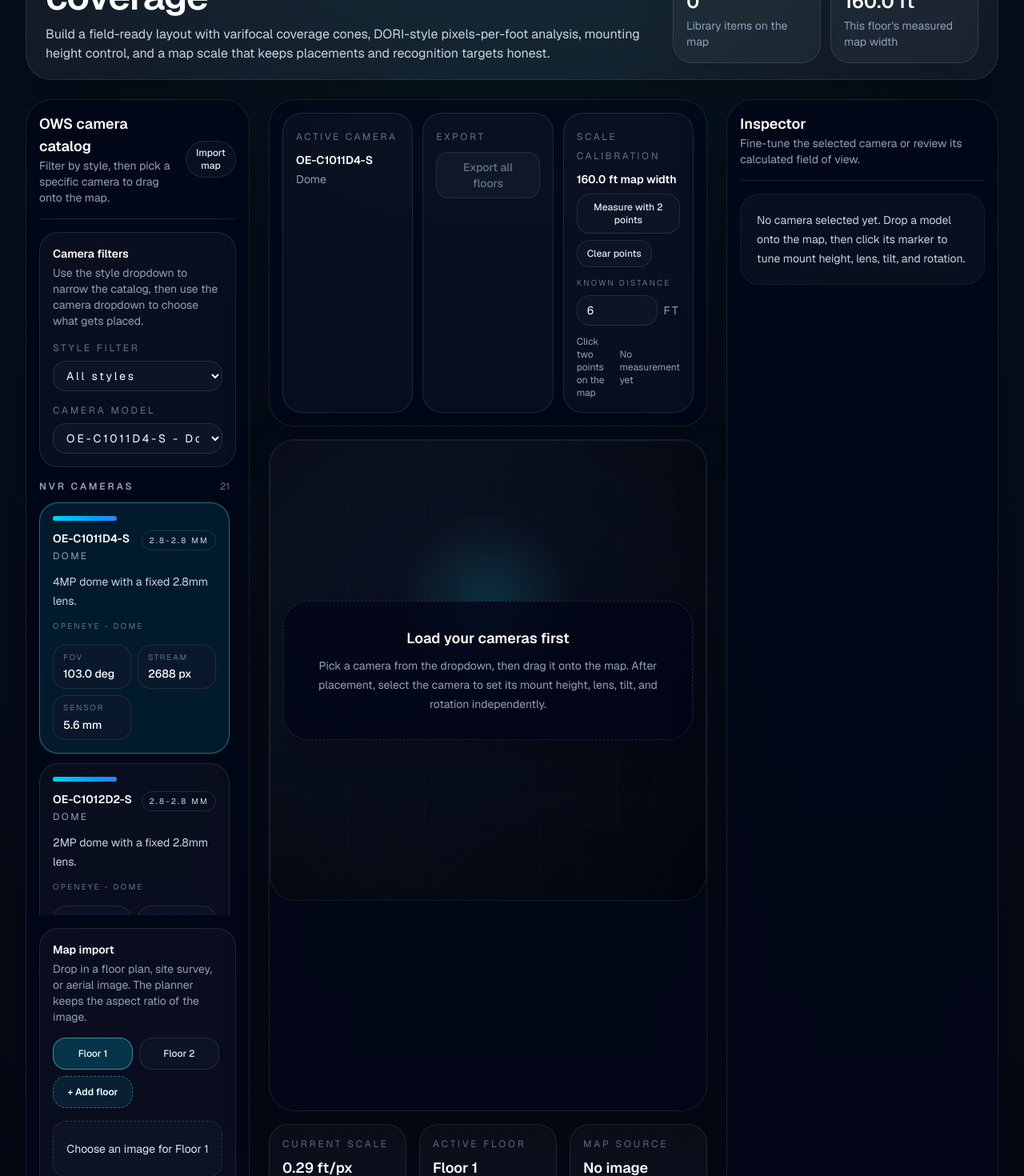
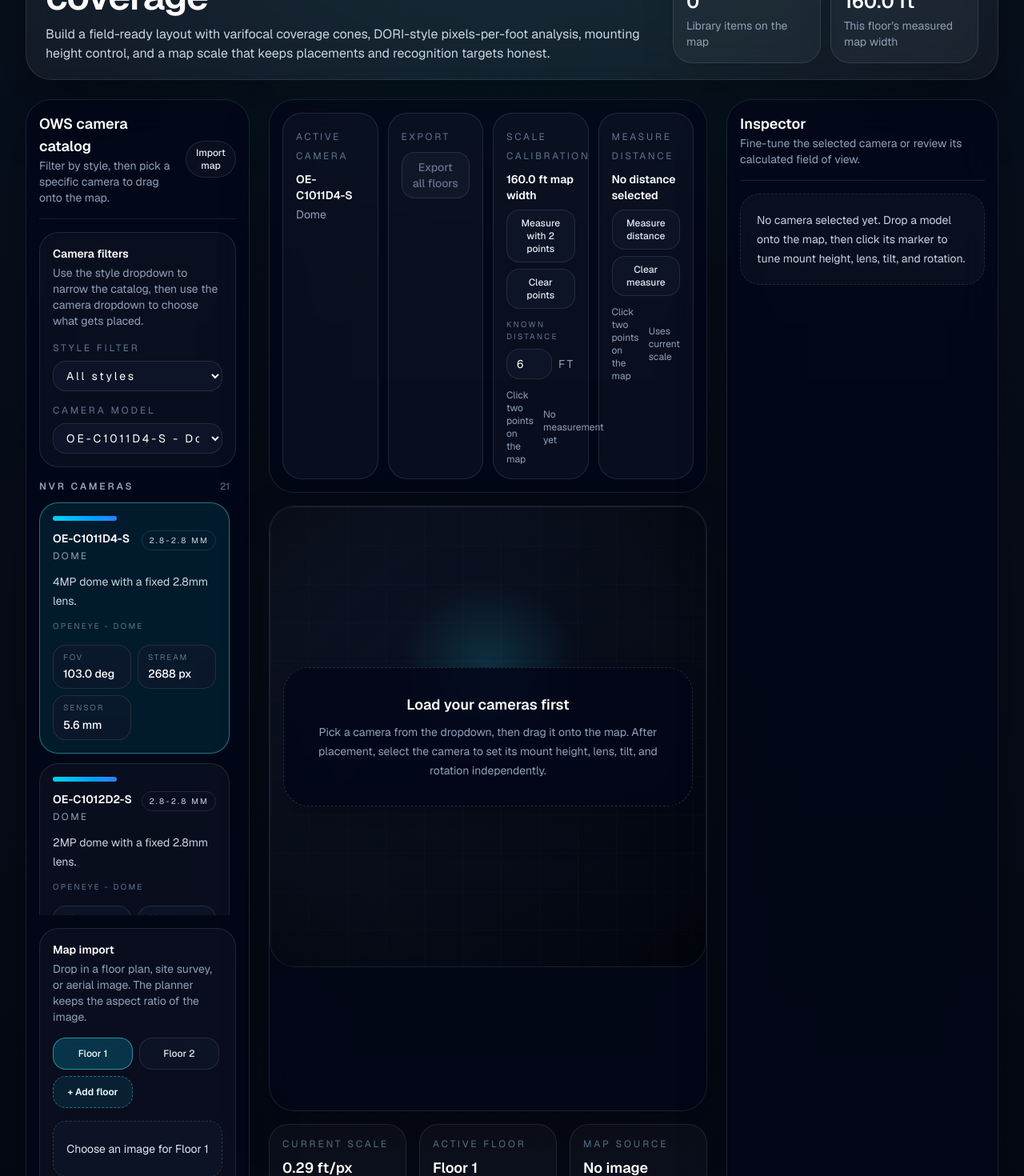
Before and after one commit to shojar/openeye-site-designer, a Next.js app: page / in a window 1280 px wide. Shown: the part 300-1770 px from the top of the page at 80% size. Built offline with nearby package versions, Linux system fonts and the light colour scheme.

Commit message:
added measure tool

```diff
--- a/app/camera-designer-client.tsx
+++ b/app/camera-designer-client.tsx
@@ -46,6 +46,7 @@ type MapSlot = {
   widthFt: number;
   scaleMeasureFeet: number;
   scaleMeasurePoints: Array<{ x: number; y: number }>;
+  distanceMeasurePoints: Array<{ x: number; y: number }>;
   name: string;
   placements: Placement[];
 };
@@ -61,6 +62,8 @@ type CameraHead = {
 type DrawableHead = CameraHead & {
   rotationDeg: number;
 };
+
+const appVersion = "0.0.6";
 
 const cameraModelsCatalog: CameraModel[] = [
   {
@@ -628,6 +631,48 @@ function classifyRangeByZone(distanceFt: number, zones: Array<{ label: string; i
   const matchingZone = zones.find((zone) => distanceFt >= zone.innerRadiusFt && distanceFt <= zone.radiusFt);
 
   return matchingZone?.label ?? "Below detection";
+}
+
+function isPointInPolygon(point: { x: number; y: number }, polygon: Array<{ x: number; y: number }>) {
+  let isInside = false;
+
+  for (let index = 0, previousIndex = polygon.length - 1; index < polygon.length; previousIndex = index++) {
+    const current = polygon[index];
+    const previous = polygon[previousIndex];
+    const crossesY = current.y > point.y !== previous.y > point.y;
+    const intersectionX = ((previous.x - current.x) * (point.y - current.y)) / (previous.y - current.y) + current.x;
+
+    if (crossesY && point.x < intersectionX) {
+      isInside = !isInside;
+    }
+  }
+
+  return isInside;
+}
+
+function buildConeBandPolygon(
+  x: number,
+  y: number,
+  innerRadius: number,
+  outerRadius: number,
+  centerAngleDeg: number,
+  horizontalFovDeg: number,
+) {
+  const baseAngle = toRadians(centerAngleDeg - 90);
+  const halfSpan = toRadians(Math.min(horizontalFovDeg, 170) / 2);
+  const leftAngle = baseAngle - halfSpan;
+  const rightAngle = baseAngle + halfSpan;
+  const outerLeft = { x: x + Math.cos(leftAngle) * outerRadius, y: y + Math.sin(leftAngle) * outerRadius };
+  const outerRight = { x: x + Math.cos(rightAngle) * outerRadius, y: y + Math.sin(rightAngle) * outerRadius };
+
+  if (innerRadius <= 0.5) {
+    return [{ x, y }, outerLeft, outerRight];
+  }
+
+  const innerLeft = { x: x + Math.cos(leftAngle) * innerRadius, y: y + Math.sin(leftAngle) * innerRadius };
+  const innerRight = { x: x + Math.cos(rightAngle) * innerRadius, y: y + Math.sin(rightAngle) * innerRadius };
+
+  return [innerLeft, outerLeft, outerRight, innerRight];
 }
 
 function getHorizontalFov(model: CameraModel, lensMm: number) {
@@ -1012,6 +1057,7 @@ function createEmptyMapSlot(index: number): MapSlot {
     widthFt: 160,
     scaleMeasureFeet: 6,
     scaleMeasurePoints: [],
+    distanceMeasurePoints: [],
     name: `Floor ${index + 1}`,
     placements: [],
   };
@@ -1038,6 +1084,8 @@ function getHoverReadout(
   const dxPx = (hoverPoint.x - placement.x) * stageSize.width;
   const dyPx = (hoverPoint.y - placement.y) * stageSize.height;
   const distanceFt = Math.hypot(dxPx, dyPx) * feetPerPixel;
+  const pointPx = { x: hoverPoint.x * stageSize.width, y: hoverPoint.y * stageSize.height };
+  const originPx = { x: placement.x * stageSize.width, y: placement.y * stageSize.height };
   const heads = getDrawableHeads(placement, model);
   const matchingHeads = heads
     .map((head) => {
@@ -1072,12 +1120,27 @@ function getHoverReadout(
         : distanceFt >= groundFootprint.nearFt &&
           distanceFt <= groundFootprint.farFt &&
           Math.abs(((toDegrees(Math.atan2(dyPx, dxPx)) - (head.rotationDeg - 90) + 540) % 360) - 180) <= horizontalFovDeg / 2;
+      const polygonZone = !isFisheyeModel(model) && tiltDeg > 2 && horizontalFovDeg < 150
+        ? [...zones].reverse().find((zone) =>
+            isPointInPolygon(
+              pointPx,
+              buildConeBandPolygon(
+                originPx.x,
+                originPx.y,
+                zone.innerRadiusFt / Math.max(feetPerPixel, 0.001),
+                zone.radiusFt / Math.max(feetPerPixel, 0.001),
+                head.rotationDeg,
+                horizontalFovDeg,
+              ),
+            ),
+          )
+        : null;
 
       return {
         head,
         distanceFt,
         pixelsPerFoot,
-        recognitionType: classifyRangeByZone(distanceFt, zones),
+        recognitionType: polygonZone?.label ?? classifyRangeByZone(distanceFt, zones),
         insideFov,
       };
     })
@@ -1097,6 +1160,7 @@ export default function CameraDesignerClient() {
   const [stageSize, setStageSize] = useState<StageSize>({ width: 0, height: 0 });
   const [draggingPlacementId, setDraggingPlacementId] = useState<string | null>(null);
   const [isMeasuringScale, setIsMeasuringScale] = useState(false);
+  const [isMeasuringDistance, setIsMeasuringDistance] = useState(false);
   const [hoverPoint, setHoverPoint] = useState<{ x: number; y: number } | null>(null);
 
   const stageRef = useRef<HTMLDivElement | null>(null);
@@ -1111,6 +1175,7 @@ export default function CameraDesignerClient() {
   const mapWidthFt = activeMap.widthFt;
   const scaleMeasureFeet = activeMap.scaleMeasureFeet;
   const scaleMeasurePoints = activeMap.scaleMeasurePoints;
+  const distanceMeasurePoints = activeMap.distanceMeasurePoints;
   const mapName = activeMap.name;
   const placements = activeMap.placements;
   const hasAnyPlacements = maps.some((map) => map.placements.length > 0);
@@ -1120,6 +1185,7 @@ export default function CameraDesignerClient() {
     setActiveMapIndex(index);
     setSelectedPlacementId(null);
     setIsMeasuringScale(false);
+    setIsMeasuringDistance(false);
   }
 
   function addFloor() {
@@ -1263,6 +1329,26 @@ export default function CameraDesignerClient() {
     return scaleMeasureFeetPerPixel * stageSize.width;
   }, [scaleMeasureFeetPerPixel, stageSize.width]);
 
+  const distanceMeasureDistancePx = useMemo(() => {
+    if (distanceMeasurePoints.length < 2 || stageSize.width <= 0 || stageSize.height <= 0) {
+      return null;
+    }
+
+    const [startPoint, endPoint] = distanceMeasurePoints;
+    const dx = (endPoint.x - startPoint.x) * stageSize.width;
+    const dy = (endPoint.y - startPoint.y) * stageSize.height;
+
+    return Math.hypot(dx, dy);
+  }, [distanceMeasurePoints, stageSize.height, stageSize.width]);
+
+  const distanceMeasureDistanceFt = useMemo(() => {
+    if (!distanceMeasureDistancePx || stageSize.width <= 0) {
+      return null;
+    }
+
+    return distanceMeasureDistancePx * (mapWidthFt / stageSize.width);
+  }, [distanceMeasureDistancePx, mapWidthFt, stageSize.width]);
+
   const inspectedStats = useMemo(() => {
     if (!selectedPlacement || !selectedModel) return null;
 
@@ -1315,8 +1401,13 @@ export default function CameraDesignerClient() {
     updateActiveMap((map) => ({ ...map, scaleMeasurePoints: [] }));
   }
 
+  function clearDistanceMeasurement() {
+    setIsMeasuringDistance(false);
+    updateActiveMap((map) => ({ ...map, distanceMeasurePoints: [] }));
+  }
+
   function handleStageClick(event: React.MouseEvent<HTMLDivElement>) {
-    if (!isMeasuringScale) {
+    if (!isMeasuringScale && !isMeasuringDistance) {
       return;
     }
 
@@ -1326,6 +1417,29 @@ export default function CameraDesignerClient() {
       x: clamp((event.clientX - rect.left) / rect.width, 0.03, 0.97),
       y: clamp((event.clientY - rect.top) / rect.height, 0.03, 0.97),
     };
+
+    if (isMeasuringDistance) {
+      setMaps((currentMaps) =>
+        currentMaps.map((map, index) => {
+          if (index !== measuringMapIndex) {
+            return map;
+          }
+
+          const nextPoints = map.distanceMeasurePoints.length >= 2 ? [point] : [...map.distanceMeasurePoints, point];
+
+          return {
+            ...map,
+            distanceMeasurePoints: nextPoints,
+          };
+        }),
+      );
+
+      if (distanceMeasurePoints.length === 1) {
+        setIsMeasuringDistance(false);
+      }
+
+      return;
+    }
 
     setMaps((currentMaps) =>
       currentMaps.map((map, index) => {
@@ -1547,8 +1661,13 @@ export default function CameraDesignerClient() {
         <section className="rounded-[2rem] border border-white/10 bg-white/5 px-6 py-5 shadow-[0_30px_80px_rgba(0,0,0,0.35)] backdrop-blur-xl">
           <div className="flex flex-col gap-4 lg:flex-row lg:items-end lg:justify-between">
             <div className="max-w-3xl space-y-4">
-              <div className="inline-flex items-center gap-2 rounded-full border border-cyan-400/30 bg-cyan-400/10 px-3 py-1 text-xs font-medium uppercase tracking-[0.24em] text-cyan-200">
-                OpenEye / OWS site designer
+              <div className="flex flex-wrap items-center gap-2">
+                <div className="inline-flex items-center gap-2 rounded-full border border-cyan-400/30 bg-cyan-400/10 px-3 py-1 text-xs font-medium uppercase tracking-[0.24em] text-cyan-200">
+                  OpenEye / OWS site designer
+                </div>
+                <div className="inline-flex items-center gap-2 rounded-full border border-white/10 bg-slate-950/60 px-3 py-1 text-xs font-medium uppercase tracking-[0.24em] text-slate-300">
+                  Version {appVersion}
+                </div>
               </div>
               <div className="space-y-3">
                 <h1 className="text-4xl font-semibold tracking-tight text-white sm:text-5xl">
@@ -1738,7 +1857,7 @@ export default function CameraDesignerClient() {
 
           <section className="flex min-w-0 flex-col gap-4">
             <div className="rounded-[2rem] border border-white/10 bg-slate-950/70 p-4 shadow-[0_24px_60px_rgba(0,0,0,0.3)] backdrop-blur-xl">
-              <div className="grid gap-3 md:grid-cols-3">
+              <div className="grid gap-3 md:grid-cols-2 xl:grid-cols-4">
                 <div className="rounded-3xl border border-white/10 bg-white/[0.03] p-4">
                   <span className="text-xs uppercase tracking-[0.22em] text-slate-500">Active camera</span>
                   <div className="mt-2 text-sm font-semibold text-white">{activeCameraLabel}</div>
@@ -1765,6 +1884,7 @@ export default function CameraDesignerClient() {
                       type="button"
                       onClick={() => {
                         setIsMeasuringScale((currentValue) => !currentValue);
+                        setIsMeasuringDistance(false);
                         updateActiveMap((map) => ({ ...map, scaleMeasurePoints: [] }));
                       }}
                       className={`rounded-2xl border px-3 py-2 text-xs font-medium transition ${
@@ -1811,6 +1931,45 @@ export default function CameraDesignerClient() {
                     <span>{scaleMeasureMapWidthFt ? `${formatNumber(scaleMeasureMapWidthFt)} ft map width` : "No measurement yet"}</span>
                   </div>
                 </label>
+
+                <label className="rounded-3xl border border-white/10 bg-white/[0.03] p-4">
+                  <span className="text-xs uppercase tracking-[0.22em] text-slate-500">Measure distance</span>
+                  <div className="mt-2 text-sm font-semibold text-white">
+                    {distanceMeasureDistanceFt ? `${formatNumber(distanceMeasureDistanceFt)} ft` : "No distance selected"}
+                  </div>
+                  <div className="mt-2 flex flex-wrap gap-2">
+                    <button
+                      type="button"
+                      onClick={() => {
+                        setIsMeasuringDistance((currentValue) => !currentValue);
+                        setIsMeasuringScale(false);
+                        updateActiveMap((map) => ({ ...map, distanceMeasurePoints: [] }));
+                      }}
+                      className={`rounded-2xl border px-3 py-2 text-xs font-medium transition ${
+                        isMeasuringDistance
+                          ? "border-violet-300/50 bg-violet-400/20 text-violet-50"
+                          : "border-white/10 bg-slate-900/70 text-slate-200 hover:border-violet-300/40 hover:bg-violet-400/10"
+                      }`}
+                    >
+                      {isMeasuringDistance ? "Measuring distance" : "Measure distance"}
+                    </button>
+                    <button
+                      type="button"
+                      onClick={clearDistanceMeasurement}
+                      className="rounded-2xl border border-white/10 bg-slate-900/70 px-3 py-2 text-xs font-medium text-slate-200 transition hover:border-violet-300/40 hover:bg-violet-400/10"
+                    >
+                      Clear measure
+                    </button>
+                  </div>
+                  <div className="mt-3 flex items-center justify-between gap-3 text-xs text-slate-400">
+                    <span>
+                      {distanceMeasurePoints.length < 2
+                        ? "Click two points on the map"
+                        : `${formatNumber(distanceMeasureDistancePx ?? 0, 1)} px selected`}
+                    </span>
+                    <span>{distanceMeasureDistanceFt ? `${formatNumber(distanceMeasureDistanceFt)} ft` : "Uses current scale"}</span>
+                  </div>
+                </label>
               </div>
             </div>
 
@@ -1883,6 +2042,63 @@ export default function CameraDesignerClient() {
                           y={point.y * stageSize.height + 5}
                           textAnchor="middle"
                           className="fill-cyan-100 text-[12px] font-semibold"
+                        >
+                          {index + 1}
+                        </text>
+                      </g>
+                    ))}
+                  </svg>
+                ) : null}
+
+                {distanceMeasurePoints.length > 0 ? (
+                  <svg className="pointer-events-none absolute inset-0 h-full w-full overflow-hidden">
+                    {distanceMeasurePoints.length === 2 ? (
+                      <>
+                        <line
+                          x1={distanceMeasurePoints[0].x * stageSize.width}
+                          y1={distanceMeasurePoints[0].y * stageSize.height}
+                          x2={distanceMeasurePoints[1].x * stageSize.width}
+                          y2={distanceMeasurePoints[1].y * stageSize.height}
+                          stroke="rgba(167,139,250,0.95)"
+                          strokeDasharray="8 7"
+                          strokeWidth="3"
+                        />
+                        <g
+                          transform={`translate(${((distanceMeasurePoints[0].x + distanceMeasurePoints[1].x) / 2) * stageSize.width} ${
+                            ((distanceMeasurePoints[0].y + distanceMeasurePoints[1].y) / 2) * stageSize.height
+                          })`}
+                        >
+                          <rect
+                            x="-45"
+                            y="-16"
+                            width="90"
+                            height="32"
+                            rx="16"
+                            fill="rgba(15,23,42,0.92)"
+                            stroke="rgba(167,139,250,0.75)"
+                            strokeWidth="1"
+                          />
+                          <text textAnchor="middle" y="5" className="fill-violet-50 text-[12px] font-semibold">
+                            {distanceMeasureDistanceFt ? `${formatNumber(distanceMeasureDistanceFt)} ft` : "Measuring"}
+                          </text>
+                        </g>
+                      </>
+                    ) : null}
+                    {distanceMeasurePoints.map((point, index) => (
+                      <g key={`distance-${point.x}-${point.y}-${index}`}>
+                        <circle
+                          cx={point.x * stageSize.width}
+                          cy={point.y * stageSize.height}
+                          r="11"
+                          fill="rgba(8,15,33,0.95)"
+                          stroke="rgba(167,139,250,0.95)"
+                          strokeWidth="3"
+                        />
+                        <text
+                          x={point.x * stageSize.width}
+                          y={point.y * stageSize.height + 5}
+                          textAnchor="middle"
+                          className="fill-violet-100 text-[12px] font-semibold"
                         >
                           {index + 1}
                         </text>
@@ -2004,11 +2220,13 @@ export default function CameraDesignerClient() {
                   <div className="absolute inset-0 flex items-center justify-center">
                     <div className="max-w-lg rounded-[2rem] border border-dashed border-white/15 bg-slate-950/80 px-6 py-8 text-center shadow-2xl backdrop-blur-md">
                       <div className="text-lg font-semibold text-white">
-                        {isMeasuringScale ? "Measure the map scale" : "Load your cameras first"}
+                        {isMeasuringScale ? "Measure the map scale" : isMeasuringDistance ? "Measure a distance" : "Load your cameras first"}
                       </div>
                       <p className="mt-2 text-sm leading-6 text-slate-400">
                         {isMeasuringScale
                           ? "Click two points on the map for a known wall or span, and the planner will update the map scale automatically."
+                          : isMeasuringDistance
+                            ? "Click two points on the map to measure that span using the current floor scale."
                           : "Pick a camera from the dropdown, then drag it onto the map. After placement, select the camera to set its mount height, lens, tilt, and rotation independently."}
                       </p>
                     </div>
```
